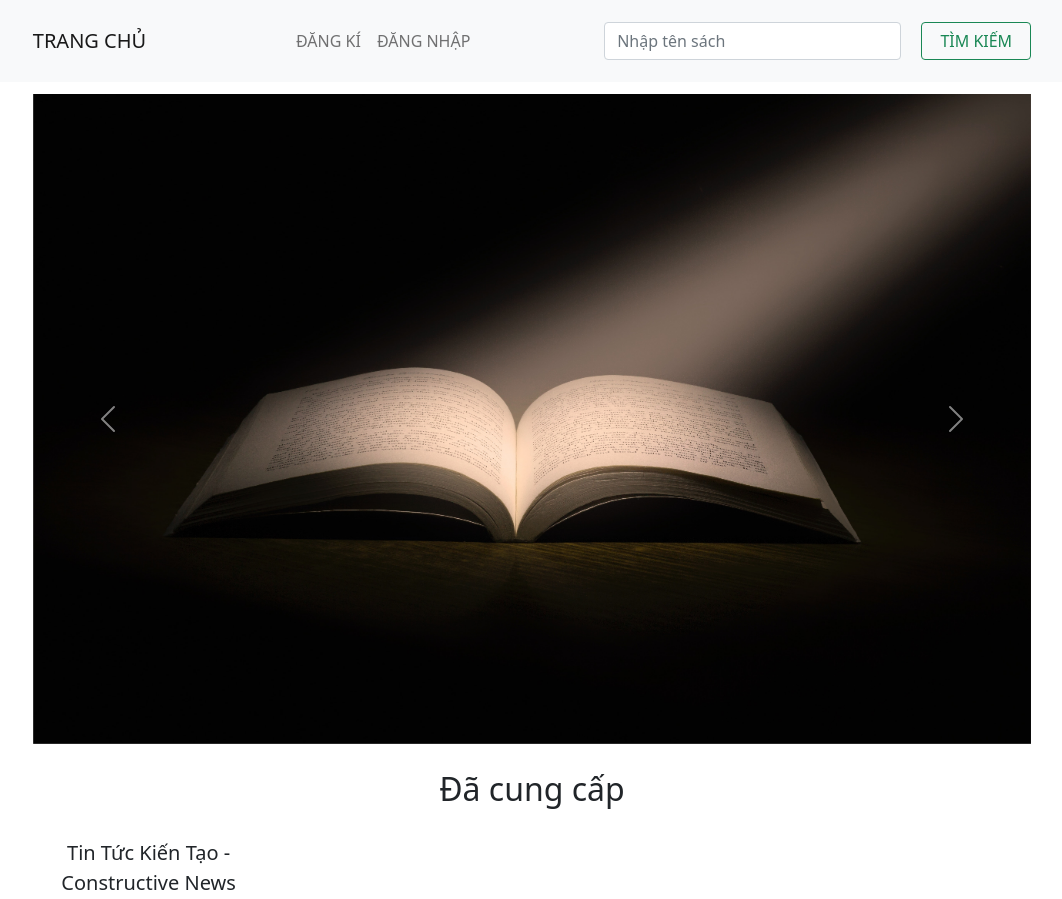
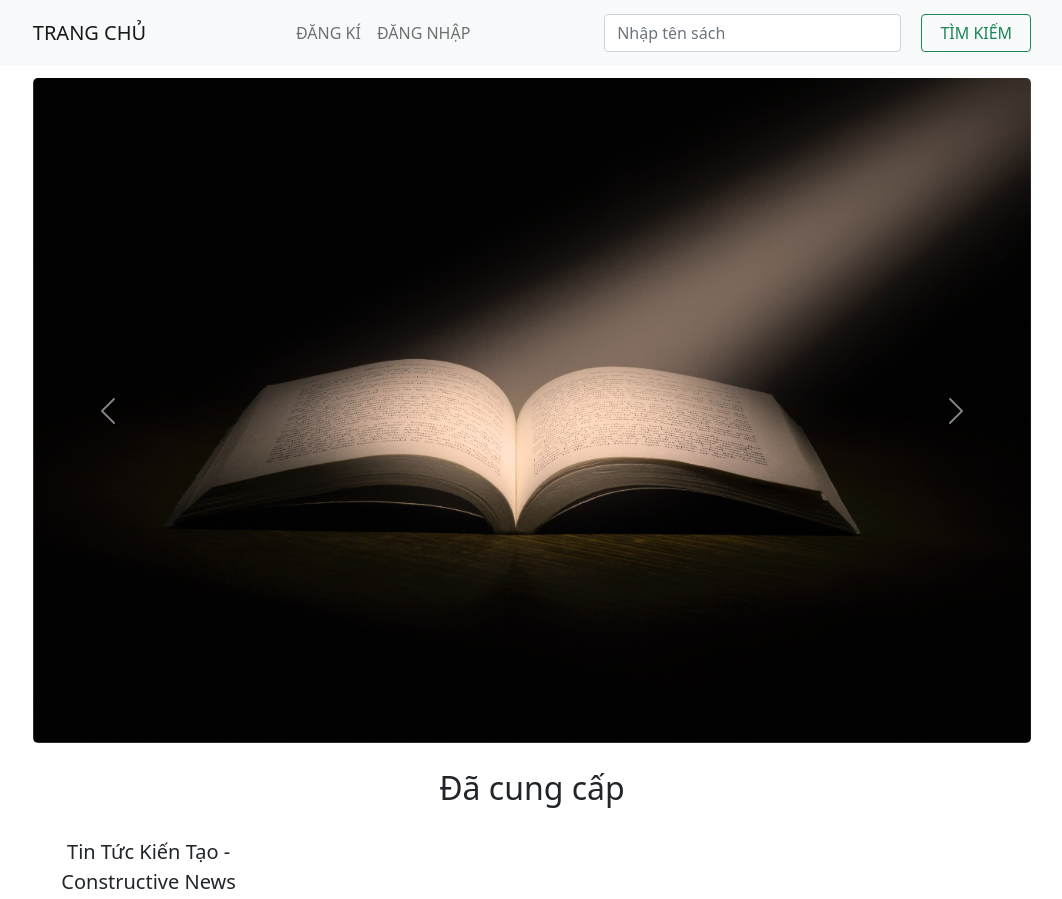
Before and after one commit to gianam65/order-book, a PHP site: page / in a window 1280 px wide. Shown: the top 899 px of the page, without its empty margins (108-1170 px from the left). Run offline with PHP 8.4, Linux system fonts and the light colour scheme; data comes from the database, SQL or seed files in the repository; some libraries are stand-ins or nearby versions.

Commit message:
Update slide and home nav

```diff
--- a/css/style.css
+++ b/css/style.css
@@ -64,6 +64,15 @@
 
 .slide-img {
     width: 100%;
-    height: calc(100vh - 150px);
+    height: calc(100vh - 135px);
     object-fit: cover;
 }
+
+.home-nav {
+    padding: 0;
+    /* background: #2ecc71 !important; */
+}
+
+.slide-box {
+    border-radius: 5px;
+}
--- a/index.php
+++ b/index.php
@@ -9,7 +9,7 @@
 </head>
 
     <body>
-        <nav class="navbar navbar-expand-lg navbar-light bg-light">
+        <nav class="navbar navbar-expand-lg navbar-light bg-light home-nav">
             <div class="container">
                 <button class="navbar-toggler" type="button" data-toggle="collapse" data-target="#navbarTogglerDemo01" aria-controls="navbarTogglerDemo01" aria-expanded="false" aria-label="Toggle navigation">
                     <span class="navbar-toggler-icon"></span>
@@ -39,7 +39,7 @@
 
         <div class="container">
             <div id="carouselExampleControls" class="carousel slide" data-ride="carousel">
-                <div class="carousel-inner">
+                <div class="carousel-inner slide-box">
                     <div class="carousel-item active">
                         <img class="d-block w-100 slide-img" src="images/slide1.jpg" alt="First slide">
                     </div>
```
